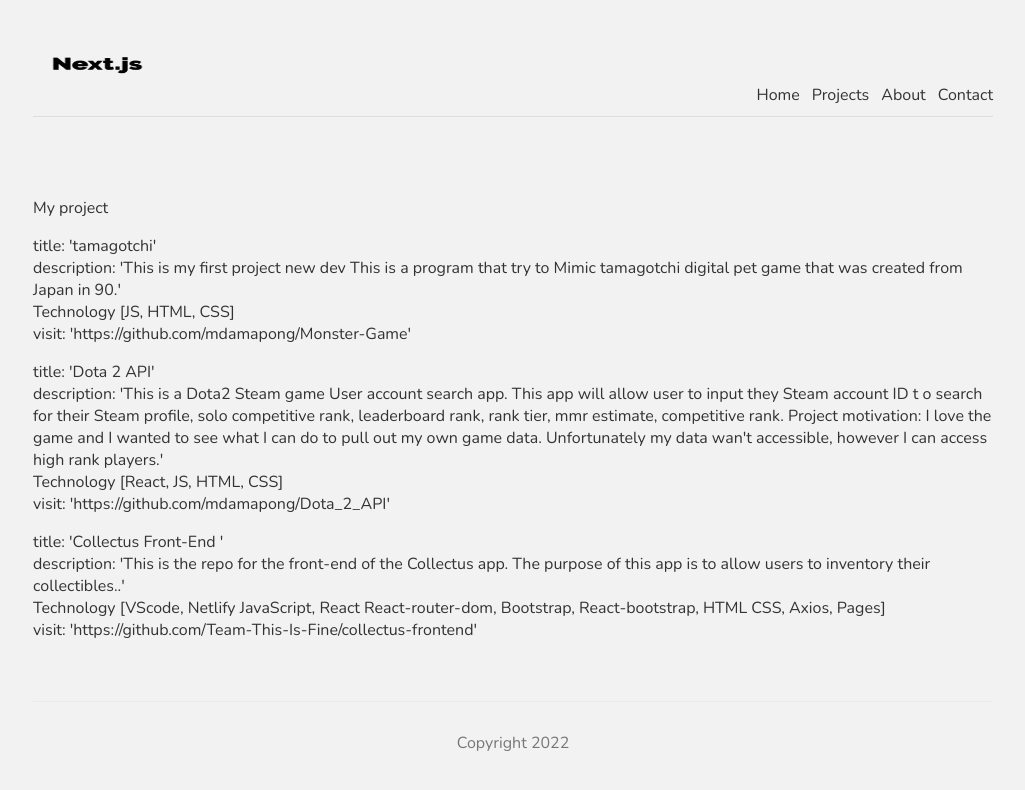
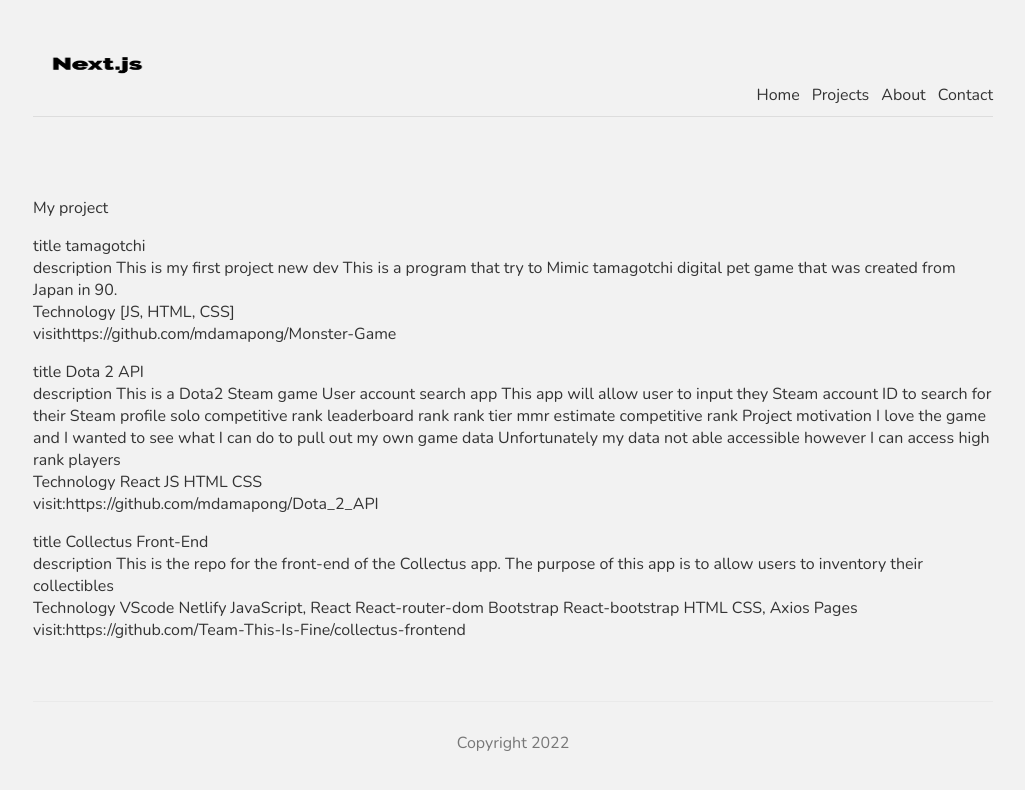
Before and after one commit to mdamapong/portfolio-, a Next.js app: page /project in a window 1280 px wide. Shown: the top 790 px of the page, without its empty margins (127-1152 px from the left). Built offline with nearby package versions, Linux system fonts and the light colour scheme.

Commit message:
sec commit

```diff
--- a/pages/about.js
+++ b/pages/about.js
@@ -7,10 +7,9 @@ export default function about() {
 				<h1>About</h1>
 				<p>
 					This is A portfolio profile for Mickey Damapong. I'm a new devoloper
-					who strive to learn, create, fix, and improve…I will share my
-					knowledge, skills, and seek to learn more.
+					who strive to learn create fix and improve I will share my knowledge
+					skills and seek to learn more.
 				</p>
-				<p></p>
 			</div>
 		</>
 	);
--- a/pages/project.js
+++ b/pages/project.js
@@ -21,42 +21,39 @@ export default function Projects(props) {
 		<>
 			<div>My project</div>
 			<p>
-				title: 'tamagotchi'
-				<br /> description: 'This is my first project new dev This is a program
+				title tamagotchi
+				<br /> description This is my first project new dev This is a program
 				that try to Mimic tamagotchi digital pet game that was created from
-				Japan in 90.' <br /> Technology [JS, HTML, CSS] <br />
-				visit:{' '}
+				Japan in 90. <br /> Technology [JS, HTML, CSS] <br />
+				visit
 				<a href='https://github.com/mdamapong/Monster-Game'>
-					{' '}
-					'https://github.com/mdamapong/Monster-Game'
+					https://github.com/mdamapong/Monster-Game
 				</a>
 			</p>
 			<p>
-				title: 'Dota 2 API'
-				<br /> description: 'This is a Dota2 Steam game User account search app.
-				This app will allow user to input they Steam account ID t o search for
-				their Steam profile, solo competitive rank, leaderboard rank, rank tier,
-				mmr estimate, competitive rank. Project motivation: I love the game and
-				I wanted to see what I can do to pull out my own game data.
-				Unfortunately my data wan't accessible, however I can access high rank
-				players.' <br /> Technology [React, JS, HTML, CSS] <br />
-				visit:{' '}
+				title Dota 2 API
+				<br /> description This is a Dota2 Steam game User account search app
+				This app will allow user to input they Steam account ID to search for
+				their Steam profile solo competitive rank leaderboard rank rank tier mmr
+				estimate competitive rank Project motivation I love the game and I
+				wanted to see what I can do to pull out my own game data Unfortunately
+				my data not able accessible however I can access high rank players{' '}
+				<br /> Technology React JS HTML CSS <br />
+				visit:
 				<a href='https://github.com/mdamapong/Dota_2_API'>
-					{' '}
-					'https://github.com/mdamapong/Dota_2_API'
+					https://github.com/mdamapong/Dota_2_API
 				</a>
 			</p>
 			<p>
-				title: 'Collectus Front-End '
-				<br /> description: 'This is the repo for the front-end of the Collectus
+				title Collectus Front-End
+				<br /> description This is the repo for the front-end of the Collectus
 				app. The purpose of this app is to allow users to inventory their
-				collectibles..' <br /> Technology [VScode, Netlify JavaScript, React
-				React-router-dom, Bootstrap, React-bootstrap, HTML CSS, Axios, Pages]{' '}
+				collectibles <br /> Technology VScode Netlify JavaScript, React
+				React-router-dom Bootstrap React-bootstrap HTML CSS, Axios Pages
 				<br />
-				visit:{' '}
-				<a href='hhttps://github.com/Team-This-Is-Fine/collectus-frontend'>
-					{' '}
-					'https://github.com/Team-This-Is-Fine/collectus-frontend'
+				visit:
+				<a href='https://github.com/Team-This-Is-Fine/collectus-frontend'>
+					https://github.com/Team-This-Is-Fine/collectus-frontend
 				</a>
 			</p>
 		</>
```
